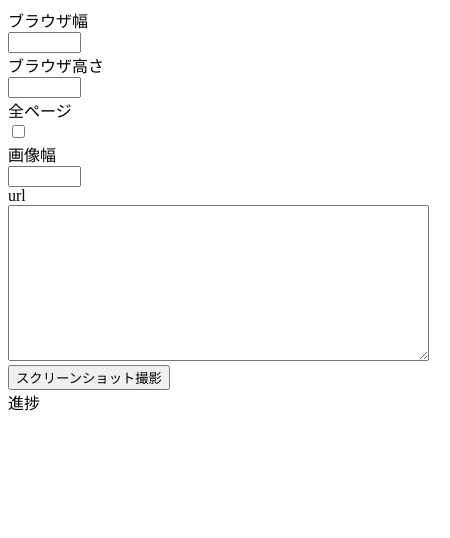
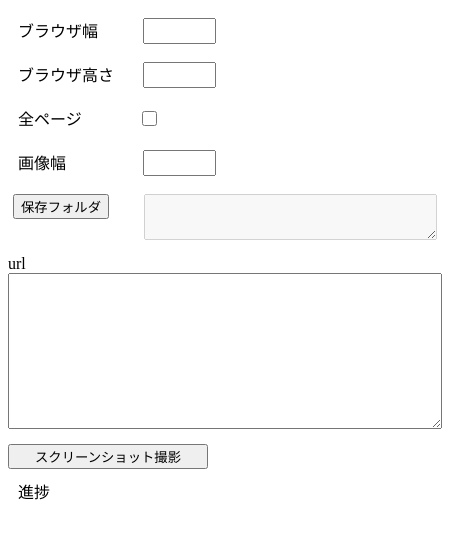
Before and after one commit to shinshinshin/ScreenShots, an Electron app: page index.html in a window 450 px wide. Drawn offline with Linux system fonts and the light colour scheme; no server answers.

Commit message:
result path

```diff
--- /dev/null
+++ b/TODO.txt
@@ -0,0 +1,2 @@
+出力フォルダ指定
+成功・失敗のテキスト出力形式
--- a/index.css
+++ b/index.css
@@ -0,0 +1,57 @@
+.container{
+  display:flex;
+  flex-direction: column;
+}
+
+.row{
+  display:flex;
+  flex-direction: row;
+  margin:5px
+}
+
+.label{
+  width:120px;
+  margin:5px;
+}
+
+.right_div{
+  width:120px;
+  margin:5px;
+}
+
+.textbox{
+  margin-top:5px;
+  height: 20px;
+}
+
+#output_path{
+  margin-top:5px;
+  height:40px;
+}
+
+.checkbox{
+  width: 15px;
+  height: 15px;
+  margin-top:10px;
+  margin-left:-1px;
+}
+
+.url_label{
+  margin-top:10px;
+}
+
+#select_dir_btn{
+  height:25px;
+  margin-top:5px;
+}
+
+#output_path{
+  margin-left:35px;
+  width:300px;
+}
+
+#exe_btn{
+  margin-top:15px;
+  width: 200px;
+  height:25px;
+}
--- a/index.html
+++ b/index.html
@@ -8,14 +8,34 @@
 </head>
 
 <body>
-  <div>ブラウザ幅</div><input type="text" name="screen_width" id="screen_width" size="6" maxlength="4">
-  <div>ブラウザ高さ</div><input type="text" name="screen_height" id="screen_height" size="6" maxlength="4">
-  <div>全ページ</div><input type="checkbox" name="full_page" id="full_page">
-  <div>画像幅</div><input type="text" name="image_width" id="image_width" size="6" maxlength="4">
-  <div>url</div><textarea name="urls" id="urls" cols="50" rows="10"></textarea>
-  <input type="button" value="スクリーンショット撮影" onclick="screenShot()">
-  <div>進捗</div>
-  <div id="progress"></div>
+  <div class="container">
+    <div class="row">
+      <div class="label">ブラウザ幅</div>
+      <input type="text" name="screen_width" id="screen_width" size="6" maxlength="4" class="textbox">
+    </div>
+    <div class="row">
+      <div class="label">ブラウザ高さ</div>
+      <input type="text" name="screen_height" id="screen_height" size="6" maxlength="4" class="textbox">
+    </div>
+    <div class="row">
+      <div class="label">全ページ</div>
+      <input type="checkbox" name="full_page" id="full_page" class="checkbox">
+    </div>
+    <div class="row">
+      <div class="label">画像幅</div>
+      <input type="text" name="image_width" id="image_width" size="6" maxlength="4" class="textbox">
+    </div>
+    <div class="row">
+      <input type="button" name="select_dir_btn" id="select_dir_btn" value="保存フォルダ" onclick="selectDir()">
+      <textarea type="" name="output_path" id="output_path" size="20" rows="2" disabled="disabled"></textarea>
+    </div>
+    <div class="url_label">url</div><textarea name="urls" id="urls" cols="50" rows="10"></textarea>
+    <input type="button" value="スクリーンショット撮影" id="exe_btn" onclick="screenShot()">
+    <div class="row">
+      <div class="label">進捗</div>
+      <div id="progress" class="right_div"></div>
+    </div>
+  </div>
   <script src="index.js"></script>
 </body>
 
--- a/index.js
+++ b/index.js
@@ -1,3 +1,10 @@
+const selectDir = async () => {
+  const outputPath = document.getElementById('output_path')
+  const dir = await electron.openDialog()
+  if (!dir) outputPath.value = ''
+  outputPath.value = dir
+}
+
 let urls
 const screenShot = () => {
   const screenWidth = document.getElementById('screen_width').value || '680'
@@ -5,7 +12,8 @@ const screenShot = () => {
   urls = document.getElementById('urls').value.split('\n').filter(url => { return url.trim() !== '' })
   const fullPage = document.getElementById('full_page').checked
   const imageWidth = document.getElementById('image_width').value || '680'
-  window.electron.screenShot({ screenWidth, screenHeight, urls, fullPage, imageWidth })
+  const outputPath = document.getElementById('output_path').value || 'results'
+  window.electron.screenShot({ screenWidth, screenHeight, urls, fullPage, imageWidth, outputPath })
   progress(0)
 }
 
@@ -14,7 +22,7 @@ window.electron.completed((event, arg) => {
 })
 window.electron.stopped((event, arg) => {
   progress(arg.i + 1)
-  alert(arg.url + 'でエラー')
+  //alert(arg.url + 'でエラー')
 })
 window.electron.progress((event, arg) => {
   progress(arg)
--- a/package.json
+++ b/package.json
@@ -35,7 +35,7 @@
       "node_modules/"
     ],
     "directories": {
-      "output": "dist_installer"
+      "output": "dist_portable"
     },
     "asar": true,
     "asarUnpack": "node_modules/puppeteer/.local-chromium/**/*"
--- a/preload.js
+++ b/preload.js
@@ -6,6 +6,7 @@ contextBridge.exposeInMainWorld(
     screenShot: (arg) => ipcRenderer.send('get_screen', arg),
     completed: (arg) => { ipcRenderer.on('completed', arg) },
     progress: (arg) => { ipcRenderer.on('progress', arg) },
-    stopped: (arg) => { ipcRenderer.on('stopped', arg) }
+    stopped: (arg) => { ipcRenderer.on('stopped', arg) },
+    openDialog: async () => await ipcRenderer.invoke('open-dialog')
   }
 )
```
Also changed, not shown: main.js (+19 -5 lines).
